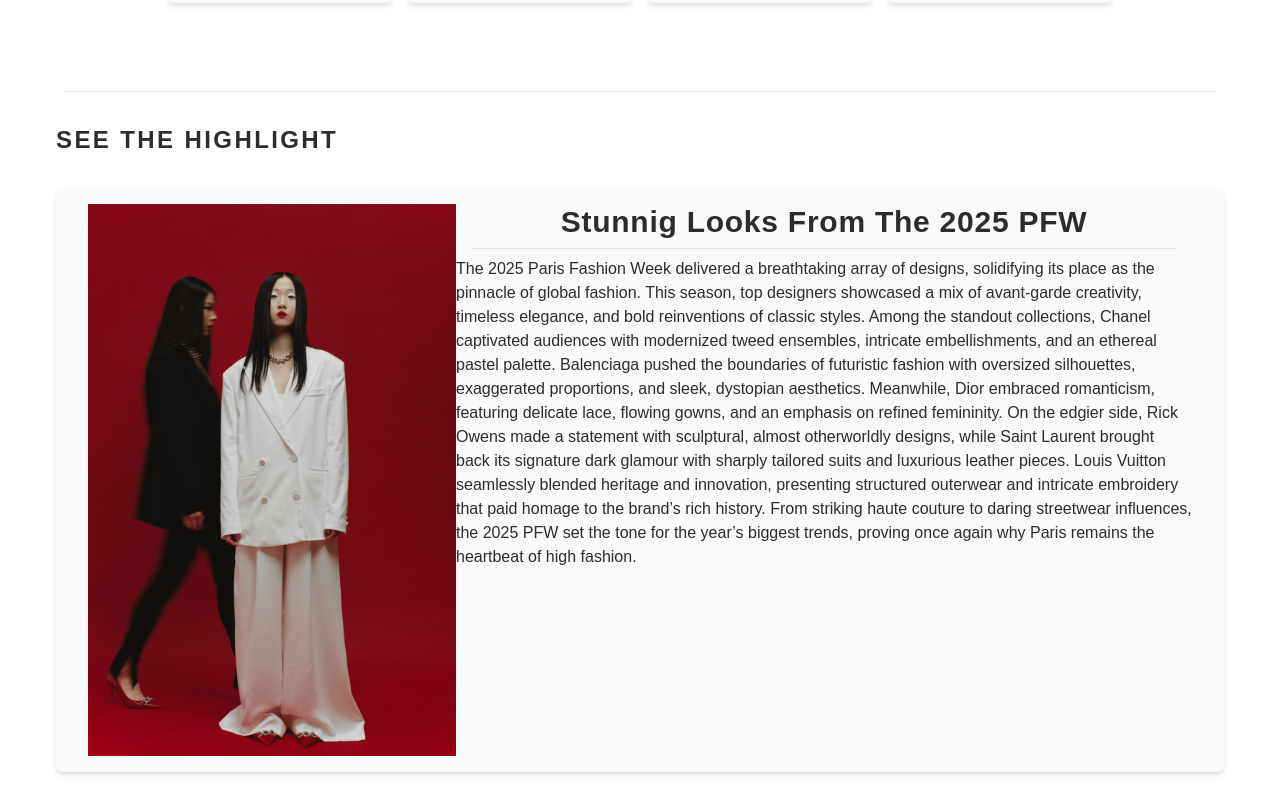
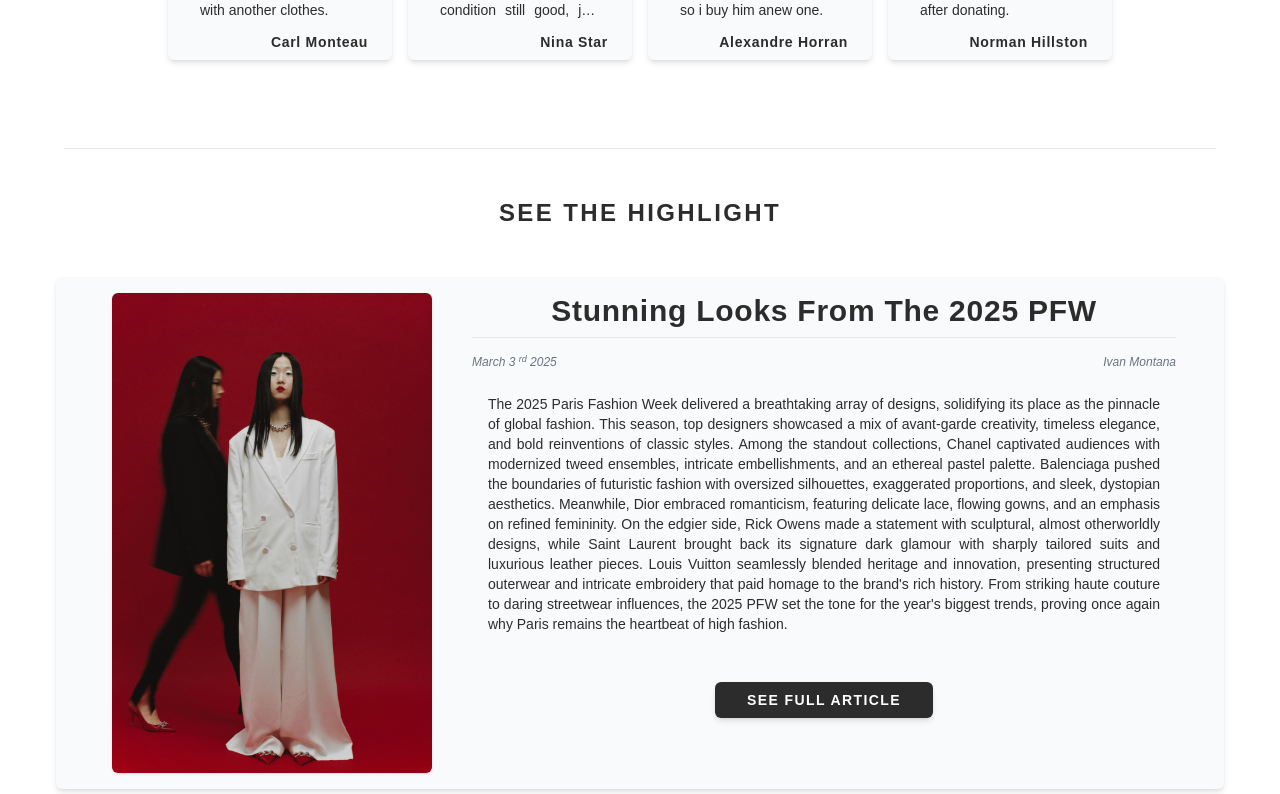
Before and after one commit to Daorza/fashion-waste, a Next.js app: page / in a window 1280 px wide. Shown: the part 2246-3040 px from the top of the page. Built offline with nearby package versions, Linux system fonts and the light colour scheme.

Commit message:
Merge file

```diff
--- /dev/null
+++ b/src/app/blog/page.js
@@ -0,0 +1,9 @@
+export default function blog() {
+    return (
+        <div className="bg-gray-100 flex flex-col min-h-screen">
+            <main className="flex-grow max-w-4xl mx-auto mt-10 p-8 bg-white shadow-xl rounded-xl">
+
+            </main>
+        </div>
+    );
+}
--- a/src/app/layout.js
+++ b/src/app/layout.js
@@ -9,7 +9,7 @@ export const metadata = {
 export default function RootLayout({ children }) {
     return (
         <html>
-            <body className="min-h-screen bg-white text-graphite">
+            <body className="min-h-dvh bg-white text-graphite select-none">
                 <Navbar/>
                     <main>
                         {children}
--- a/src/app/page.js
+++ b/src/app/page.js
@@ -143,7 +143,9 @@ const Home = () => {
                         </Link>
                     </div>
                     <div className="mx-20 w-full px-8 py-4">
-                        <h1 className="tracking-widest text-2xl font-bold mb-8 text-center uppercase">What people say?</h1>
+                    <hr className="h-px my-2 mx-2" />
+
+                        <h1 className="tracking-widest text-2xl font-bold mt-12 mb-8 text-center uppercase">What people say?</h1>
                         <div className="grid grid-cols-4 gap-4 mx-28">
                             <RatingCard
                                 rating = {"5"}
@@ -173,20 +175,30 @@ const Home = () => {
                     </div>
                     <div className="mx-20 w-full px-8 py-4">
                     <hr className="h-px my-2 mx-2" />
-                        <h1 className="tracking-widest text-2xl font-bold my-8 text-left uppercase">See the highlight</h1>
+                        <h1 className="tracking-widest text-2xl font-bold my-12 text-center uppercase">See the highlight</h1>
                         <div className="w-full bg-gray-50 rounded-md shadow-md px-8 py-4">
                             <div className="grid grid-cols-3">
-                                <div>
-                                    <Image src={"/models/runway1.jpg"} width={1000} height={1000} alt="runway1" />
+                                <div className="place-items-center">
+                                    <Image src={"/models/runway1.jpg"} width={1000} height={1000} alt="runway1" className="w-80 object-center rounded-md shadow" />
                                 </div>
                                 <div className="col-span-2">
-                                    <h1 className="text-3xl font-semibold capitalize tracking-wide text-center">Stunnig looks from the 2025 PFW</h1>
+                                    <h1 className="text-3xl font-semibold capitalize tracking-wide text-center">Stunning looks from the 2025 PFW</h1>
                                     <hr className="h-px my-2 mx-4" />
-                                    <p>The 2025 Paris Fashion Week delivered a breathtaking array of designs, solidifying its place as the pinnacle of global fashion. This season, top designers showcased a mix of avant-garde creativity, timeless elegance, and bold reinventions of classic styles.
+                                    <div className="flex justify-between pt-2 *:text-xs *:italic *:text-gray-500 *:mx-4">
+                                        <p>March 3 <sup>rd</sup> 2025 </p>
+                                        <p>Ivan Montana</p>
+                                    </div>
+                                    <p className="text-sm mt-6 mx-4 px-4 text-justify">
+                                        The 2025 Paris Fashion Week delivered a breathtaking array of designs, solidifying its place as the pinnacle of global fashion. This season, top designers showcased a mix of avant-garde creativity, timeless elegance, and bold reinventions of classic styles.
                                         Among the standout collections, Chanel captivated audiences with modernized tweed ensembles, intricate embellishments, and an ethereal pastel palette. Balenciaga pushed the boundaries of futuristic fashion with oversized silhouettes, exaggerated proportions, and sleek, dystopian aesthetics. Meanwhile, Dior embraced romanticism, featuring delicate lace, flowing gowns, and an emphasis on refined femininity.
-                                        On the edgier side, Rick Owens made a statement with sculptural, almost otherworldly designs, while Saint Laurent brought back its signature dark glamour with sharply tailored suits and luxurious leather pieces. Louis Vuitton seamlessly blended heritage and innovation, presenting structured outerwear and intricate embroidery that paid homage to the brand’s rich history.
-                                        From striking haute couture to daring streetwear influences, the 2025 PFW set the tone for the year’s biggest trends, proving once again why Paris remains the heartbeat of high fashion.
+                                        On the edgier side, Rick Owens made a statement with sculptural, almost otherworldly designs, while Saint Laurent brought back its signature dark glamour with sharply tailored suits and luxurious leather pieces. Louis Vuitton seamlessly blended heritage and innovation, presenting structured outerwear and intricate embroidery that paid homage to the brand's rich history.
+                                        From striking haute couture to daring streetwear influences, the 2025 PFW set the tone for the year's biggest trends, proving once again why Paris remains the heartbeat of high fashion.
                                     </p>
+                                    <div className="mt-12 flex justify-center">
+                                        <Link href={"/"} className="px-8 py-2 text-white text-sm bg-graphite font-semibold text-center w-fit rounded-md shadow-md uppercase tracking-widest hover:bg-transparent hover:font-light hover:text-graphite hover:border hover:border-graphite transition-all duration-200">
+                                            See full article
+                                        </Link>
+                                    </div>
                                 </div>
                             </div>
                         </div>
--- a/src/components/Navbar.js
+++ b/src/components/Navbar.js
@@ -55,7 +55,7 @@ export default function Navbar() {
               Shop
             </Link>
             <Link
-              href="/"
+              href="/blog"
               className="block py-4 text-lg font-medium text-gray-700 hover:bg-gray-100"
               onClick={closeDrawer}
             >
@@ -140,7 +140,7 @@ export default function Navbar() {
             </Link>
             <div className="md:flex hidden justify-start items-center gap-8 mt-1 font-extralight md:text-lg text-sm uppercase">
               <Link href="/marketplace">Shop</Link>
-              <Link href="/">Blog</Link>
+              <Link href="/blog">Blog</Link>
               <Link href="/about">About</Link>
             </div>
           </div>
```
Also changed, not shown: src/app/blog/detailBlog/page.js (added).
